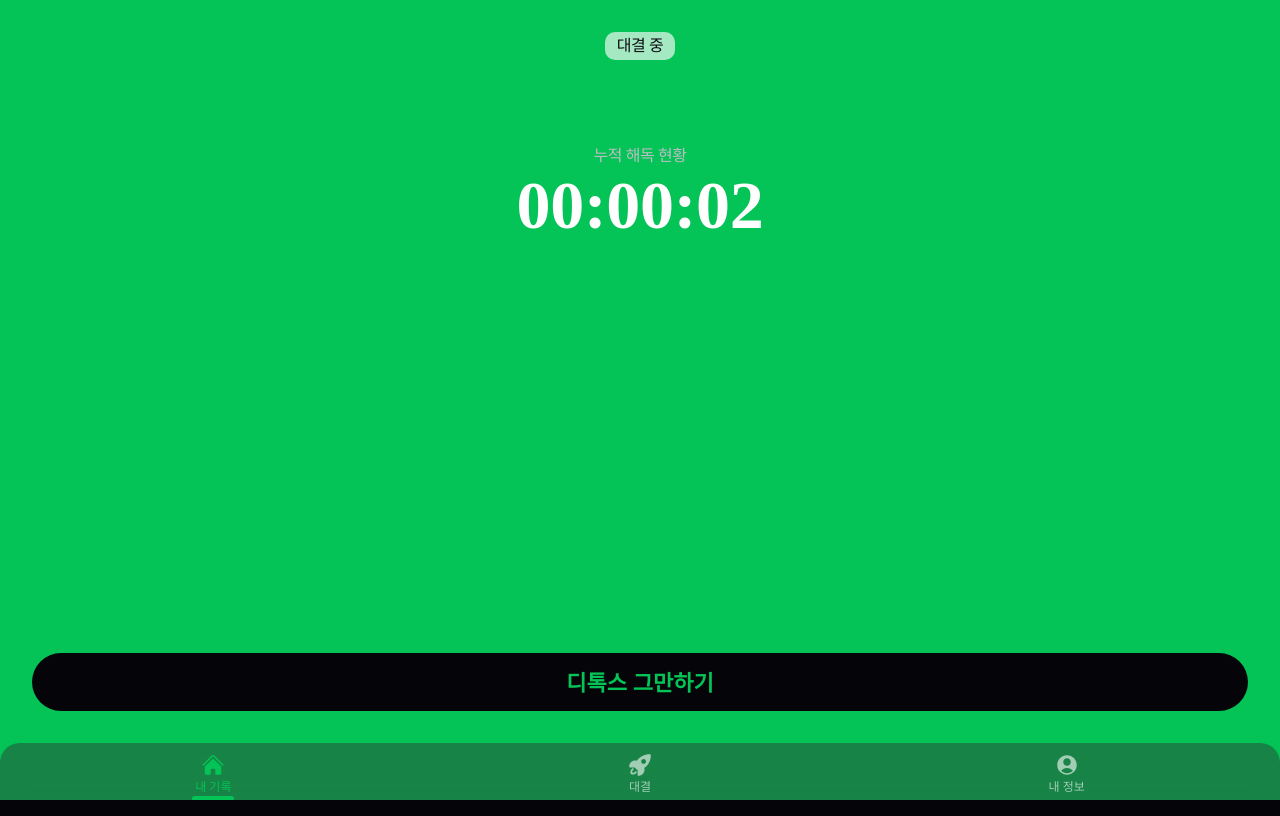
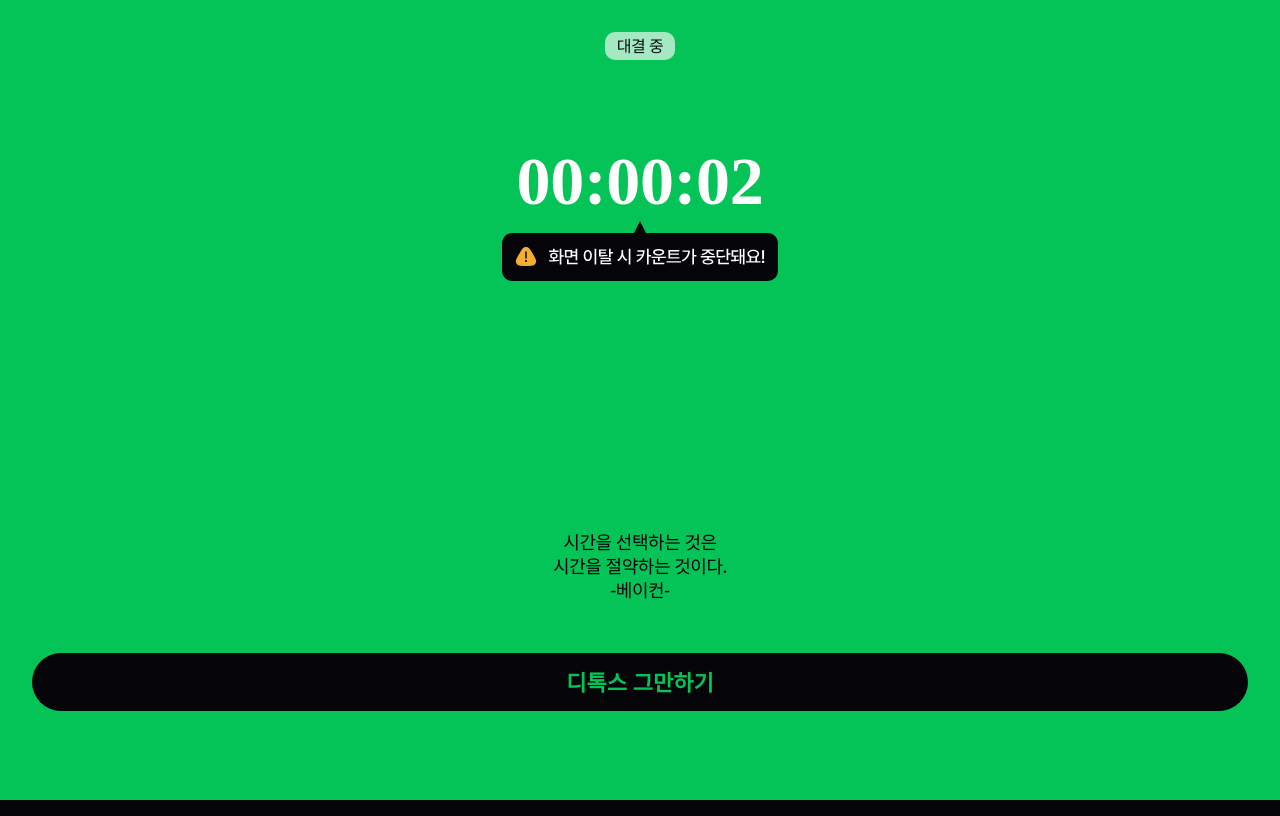
Before and after one commit to raon-code/apptitude-client, a React (Create React App) app: page / in a window 1280 px wide. Both pictures are taken after a click on the button "디톡스 시작하기!". Built offline with nearby package versions, Linux system fonts and the light colour scheme.

Commit message:
[feat] 모달 추가

```diff
--- a/src/components/Timer.jsx
+++ b/src/components/Timer.jsx
@@ -18,6 +18,7 @@ const Title = styled.p`
   font-weight: 500;
   line-height: normal;
   letter-spacing: -0.4px;
+  display: ${(props) => (props.isDetoxStarted ? 'none' : 'block')};
 `;
 
 const TimeDisplay = styled.h1`
@@ -67,7 +68,7 @@ const Timer = ({ isDetoxStarted }) => {
 
   return (
     <TimerContainer>
-      <Title>누적 해독 현황</Title>
+      <Title isDetoxStarted={isDetoxStarted}>누적 해독 현황</Title>
       <TimeDisplay>{formatTime(seconds)}</TimeDisplay>
     </TimerContainer>
   );
--- a/src/pages/Main.jsx
+++ b/src/pages/Main.jsx
@@ -1,7 +1,7 @@
 import React, { useState, useEffect } from 'react';
 import styled from 'styled-components';
 import Button from '../components/Button';
-import Modal from '../components/Modal';
+import MainModal from '../components/MainModal';
 import Nav from '../components/Nav';
 import Timer from '../components/Timer';
 
@@ -55,7 +55,6 @@ const BattlePeriodIng = styled.div`
   background: var(--Secondary_color, #a5e9c2);
   color: var(--font_main, #0f0e14);
   text-align: center;
-  font-family: Pretendard;
   font-size: 16px;
   font-weight: 500;
   letter-spacing: -0.4px;
@@ -63,7 +62,24 @@ const BattlePeriodIng = styled.div`
   width: fit-content;
 `;
 
-const Notice = styled.div``;
+const Notice = styled.div`
+  background-image: url('../../../main_notice.svg');
+  width: 276px;
+  height: 60px;
+`;
+
+const Message = styled.p`
+  color: ${(props) =>
+    props.isDetoxStarted ? '#050409' : 'rgba(255, 255, 255, 0.87)'};
+  text-align: center;
+  font-size: 18px;
+  font-style: normal;
+  font-weight: 500;
+  line-height: 24px; /* 133.333% */
+  letter-spacing: -0.45px;
+  position: absolute;
+  bottom: 141px;
+`;
 
 const MainIcon = styled.div`
   width: 95.55vw;
@@ -105,25 +121,35 @@ const Main = () => {
 
   useEffect(() => {
     const handleVisibilityChange = () => {
+      if (isDetoxStarted) {
+        // 대결이 시작되었을 때만 처리
         if (document.visibilityState === 'hidden') {
           setIsDetoxStarted(false); // 화면이 가려질 때 타이머 일시정지
         } else {
           setIsDetoxStarted(true); // 화면이 다시 보일 때 타이머 재개
         }
+      }
     };
+
+    setBackgroundColor(isDetoxStarted ? '#04C357' : '#050409');
 
     document.addEventListener('visibilitychange', handleVisibilityChange);
 
     return () => {
       document.removeEventListener('visibilitychange', handleVisibilityChange);
     };
-  }, []);
+  }, [isDetoxStarted]); // isDetoxStarted가 바뀔 때만 effect 실행
 
   const handleButtonClick = () => {
     setIsDetoxStarted((prev) => !prev);
-    setBackgroundColor(isDetoxStarted ? '#050409' : '#04C357');
+    setBackgroundColor(isDetoxStarted ? '#04C357' : '#050409');
     setConfirm(!confirm);
     setShowBattlePeriod(!isDetoxStarted); // isDetoxStarted 값에 따라 토글
+    if (!isDetoxStarted) {
+      setModalOpen(true); // 디톡스 시작 시 모달 열기
+    } else {
+      setModalOpen(false); // 디톡스 종료 시 모달 닫기
+    }
   };
 
   return (
@@ -131,7 +157,9 @@ const Main = () => {
       <MainWrap backgroundColor={backgroundColor}>
         <Container>
           {isDetoxStarted ? (
-            <BattlePeriodIng show={!isDetoxStarted}>대결 중</BattlePeriodIng>
+            <BattlePeriodIng show={isDetoxStarted ? 'true' : 'false'}>
+              대결 중
+            </BattlePeriodIng>
           ) : (
             <BattlePeriod>대결 시작 전</BattlePeriod>
           )}
@@ -144,18 +172,36 @@ const Main = () => {
           />
           <Timer isDetoxStarted={isDetoxStarted} />
           {isDetoxStarted ? (
+            <>
               <Notice />
+              <Message isDetoxStarted={isDetoxStarted}>
+                시간을 선택하는 것은
+                <br />
+                시간을 절약하는 것이다.
+                <br />
+                -베이컨-
+              </Message>
+            </>
           ) : (
+            <>
               <MainIcon>
                 <span></span>
                 <span></span>
                 <span></span>
               </MainIcon>
+              <Message isDetoxStarted={isDetoxStarted}>
+                잘하고있어!
+                <br />
+                조금만 더 힘내서 디톡스해보자!
+              </Message>
+            </>
           )}
         </Container>
       </MainWrap>
-      <Nav />
-      {modalOpen && <Modal />}
+      {isDetoxStarted ? '' : <Nav />}
+      {/* <Nav /> */}
+      {/* {modalOpen && <Modal />} */}
+      <MainModal />
     </div>
   );
 };
```
Also changed, not shown: src/components/MainModal.jsx (added, +24 -0 lines), public/main_notice.svg (added). Lines whose indentation alone changed are shown as unchanged.
